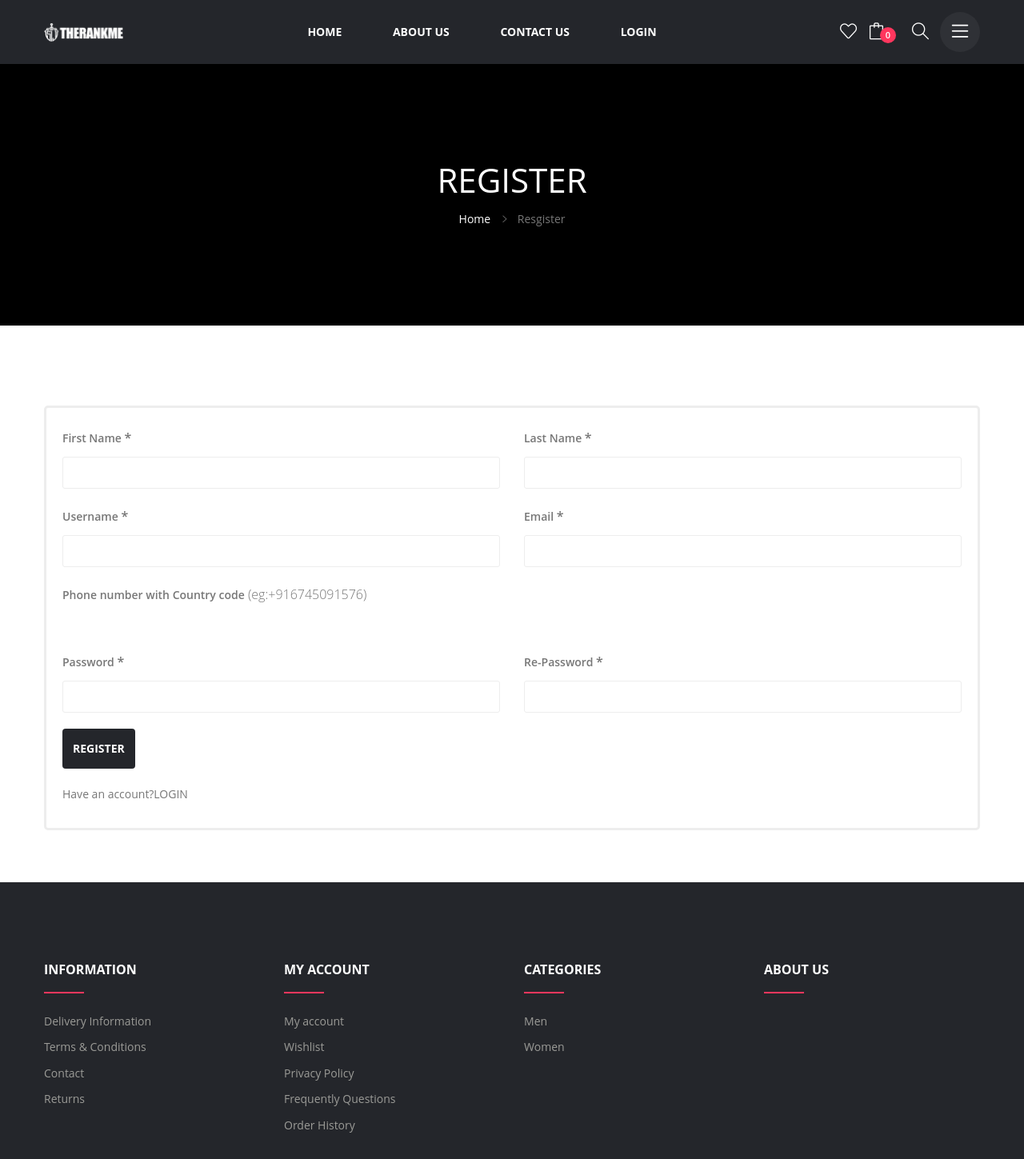
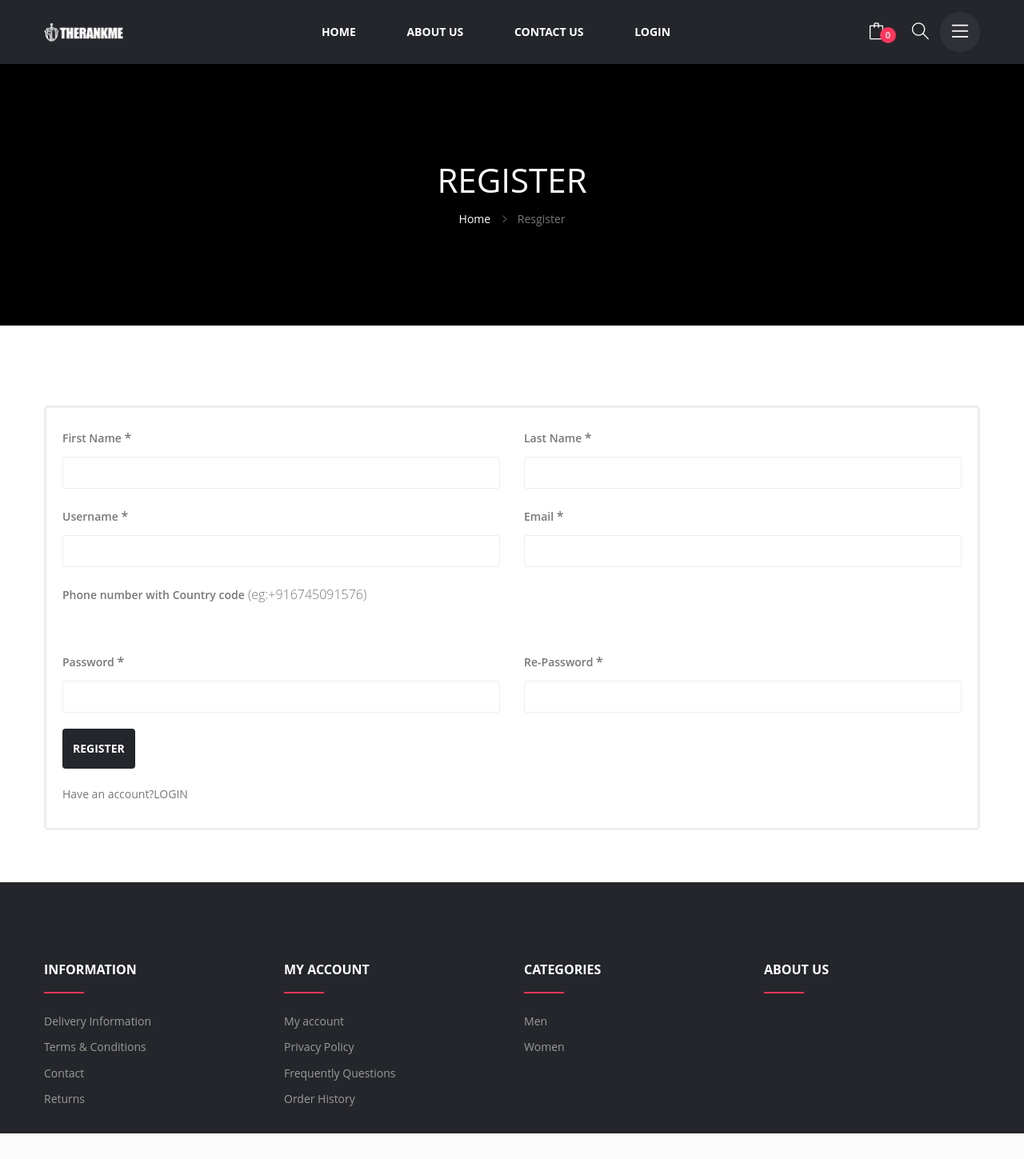
Before and after one commit to SoorajSubair/TimeVo, a Django app: page /register in a window 1280 px wide. Shown: the whole page at 80% size. After the commit the page ends 1417 px from the top, so only its background shows below. Run offline with Django 4.2, Linux system fonts and the light colour scheme; some libraries are stand-ins or nearby versions; some web fonts are replaced.

Commit message:
whishlist removed

```diff
--- a/templates/product_detail.html
+++ b/templates/product_detail.html
@@ -132,11 +132,6 @@
                             </div>
                         </div>
                         {% endif %}
-                        <!-- Start  Product Details Meta Area-->
-                        <div class="product-details-meta mb-20 mt-2">
-                            <a href="" class="icon-space-right"><i class="icon-heart"></i>Add to
-                                wishlist</a>
-                        </div> <!-- End  Product Details Meta Area-->
                     </div> <!-- End Product Variable Area -->
 
                     <!-- Start  Product Details Catagories Area-->
--- a/templates/product_list.html
+++ b/templates/product_list.html
@@ -103,13 +103,9 @@
                                                                 </div>
                                                                 {% else %}
                                                                 <div class="action-link-left">
-                                                                    <a data-product={{product.id}} data-action="add" class="update-cart" style="cursor: pointer;">Add to Cart</a>
+                                                                    <a data-product={{product.id}} data-action="add" class="update-cart" style="cursor: pointer;">+Add to Cart</a>
                                                                 </div>
                                                                 {% endif %}
-                                                                <div class="action-link-right">
-                                                                    <a href="#"><i
-                                                                            class="icon-heart"></i></a>
-                                                                </div>
                                                             </div>
                                                         </div>
                                                         <div class="content">
--- a/templates/user_base.html
+++ b/templates/user_base.html
@@ -145,12 +145,7 @@
 
                             <!-- Start Header Action Link -->
                             <ul class="header-action-link action-color--white action-hover-color--pink">
-                                <li>
-                                    <a href="{% url 'wishlist' %}" >
-                                        <i class="icon-heart"></i>
-                                        <!-- <span class="item-count">3</span> -->
-                                    </a>
-                                </li>
+
                                 <li>
                                     <a href="{% url 'cart' %}" >
                                         <i class="icon-bag"></i>
@@ -214,12 +209,6 @@
                             <li>
                                 <a href="#search">
                                     <i class="icon-magnifier"></i>
-                                </a>
-                            </li>
-                            <li>
-                                <a href="{% url 'wishlist' %}" >
-                                    <i class="icon-heart"></i>
-                                    <!-- <span class="item-count">3</span> -->
                                 </a>
                             </li>
                             <li>
@@ -321,9 +310,7 @@
                 </ul>
 
                 <ul class="user-link">
-                    <li><a href="{% url 'wishlist' %}">Wishlist</a></li>
                     <li><a href="{% url 'cart' %}">Cart</a></li>
-                    <li><a href="{% url 'checkout' %}">Checkout</a></li>
                 </ul>
             </div>
             <!-- End Mobile contact Info -->
@@ -358,7 +345,6 @@
             </ul>
 
             <ul class="user-link">
-                <li><a href="{% url 'wishlist' %}">Wishlist</a></li>
                 <li><a href="{% url 'cart' %}">Cart</a></li>
                 <li><a href="{% url 'checkout' %}">Checkout</a></li>
             </ul>
@@ -562,7 +548,6 @@
                                 <h5 class="title">MY ACCOUNT</h5>
                                 <ul class="footer-nav">
                                     <li><a href="#">My account</a></li>
-                                    <li><a href="#">Wishlist</a></li>
                                     <li><a href="#">Privacy Policy</a></li>
                                     <li><a href="#">Frequently Questions</a></li>
                                     <li><a href="#">Order History</a></li>
--- a/templates/user_home.html
+++ b/templates/user_home.html
@@ -183,12 +183,9 @@
                                                 </div>
                                                 {% else %}
                                                 <div class="action-link-left">
-                                                    <a data-product={{product.id}} data-action="add" class="update-cart" style="cursor: pointer;">Add to Cart</a>
+                                                    <a data-product={{product.id}} data-action="add" class="update-cart" style="cursor: pointer;">+Add to Cart</a>
                                                 </div>
                                                 {% endif %}
-                                            </div>
-                                            <div class="action-link-right">
-                                                <a href=""><i class="icon-heart"></i></a>
                                             </div>
                                         </div>
                                     </div>
--- a/user_home/urls.py
+++ b/user_home/urls.py
@@ -15,7 +15,6 @@ urlpatterns = [
     path('address_delete/<int:id>', views.address_delete, name='address_delete'),
     path('address_create', views.address_create, name='address_create'),
     path('order_details/<int:id>', views.order_details, name='order_details'),
-    path('wishlist', views.wishlist, name='wishlist'),
     path('checkout', views.checkout, name='checkout'),
     path('cart', views.cart, name='cart'),
     path('cart_item_delete', views.cart_item_delete, name='cart_item_delete'),
--- a/user_home/views.py
+++ b/user_home/views.py
@@ -436,10 +436,6 @@ def update_item_guest(request):
             item_total = item['get_total']
 
     return JsonResponse({"message":"success", 'cartItems': order['get_cart_items'], 'total':order['get_cart_total'], 'bag_total':order['get_cart_total'],"item_quantity":item_quantity,"item_total":item_total, "limit": order_limit}, safe=False)
-
-@never_cache
-def wishlist(request):
-    return render(request, 'wishlist.html')
 
 @never_cache
 def checkout(request):
```
